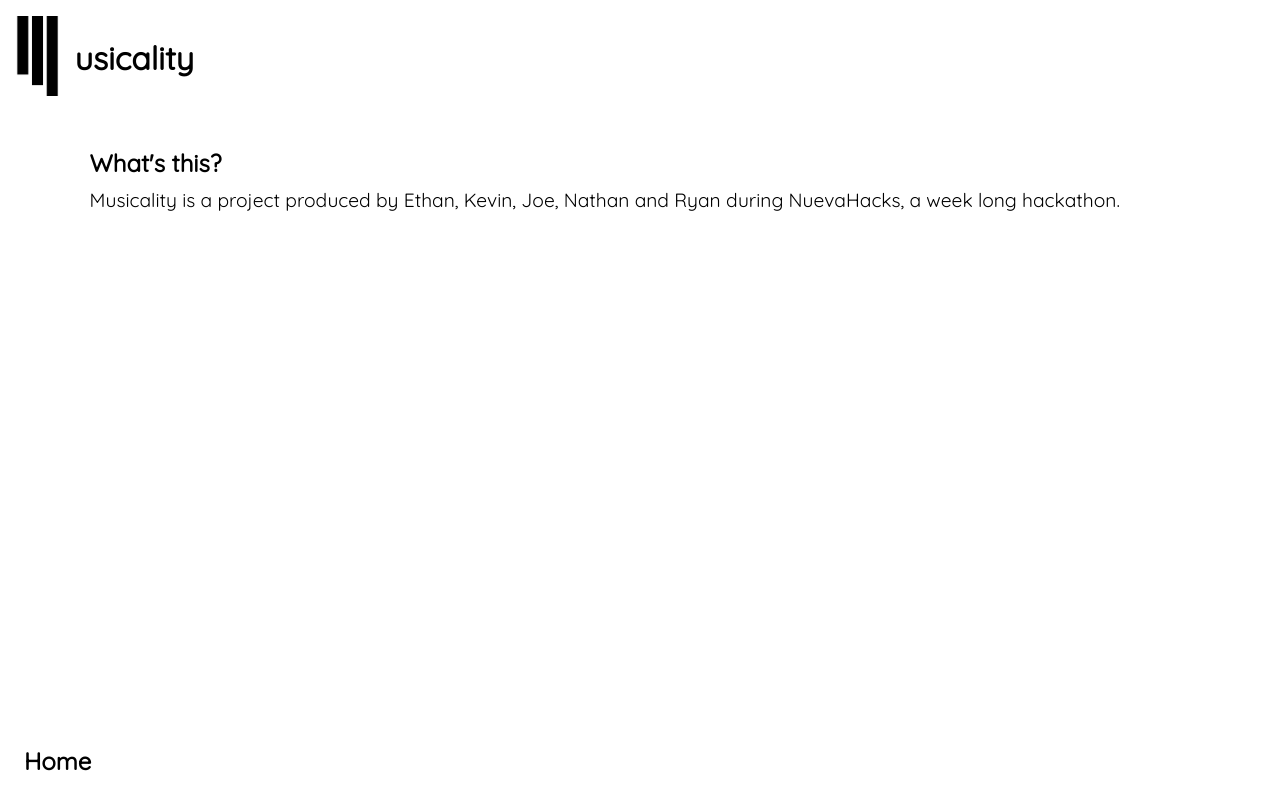
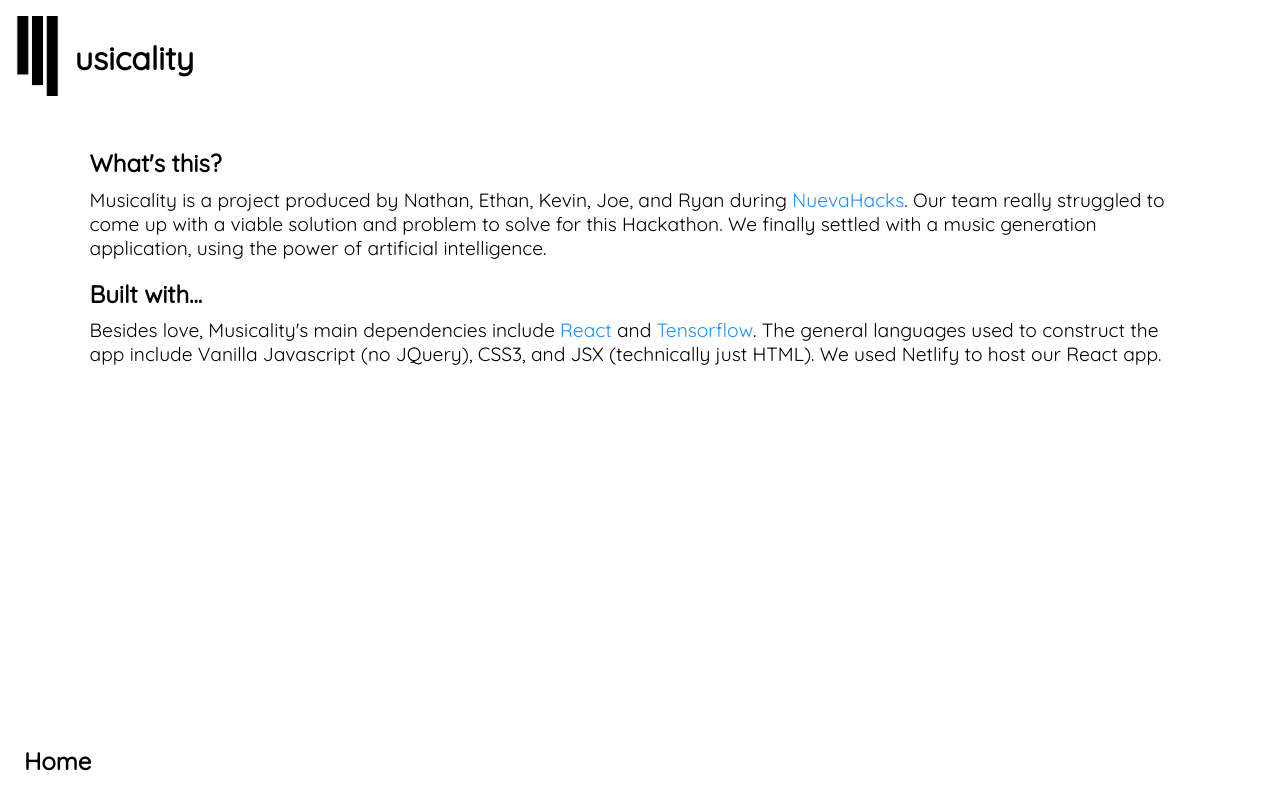
Before and after one commit to backentrancehacker/Musicality, a React (Create React App) app: page /about in a window 1280 px wide. Built offline with nearby package versions, Linux system fonts and the light colour scheme.

Commit message:
Editor + About page

```diff
--- a/src/components/About.js
+++ b/src/components/About.js
@@ -56,7 +56,9 @@ async function explode(x, y){
 function random(min, max) {
 	return Math.floor(Math.random() * (max + 1)) + min;
 }
-
+const Outside = (props) => {
+	return <a href={props.href} target="blank">{props.name}</a>
+}
 class About extends Component{
 	render(){
 		return (
@@ -70,7 +72,9 @@ class About extends Component{
 				</header>
 				<div className="content fadeIn">
 					<h2>What's this?</h2>
-					<p>Musicality is a project produced by Ethan, Kevin, Joe, Nathan and Ryan during NuevaHacks, a week long hackathon. </p>
+					<p>Musicality is a project produced by Nathan, Ethan, Kevin, Joe, and Ryan during <Outside name="NuevaHacks" href="https://www.nuevahacks.com" />. Our team really struggled to come up with a viable solution and problem to solve for this Hackathon. We finally settled with a music generation application, using the power of artificial intelligence.</p>
+					<h2>Built with...</h2>
+					<p>Besides love, Musicality's main dependencies include <Outside name="React" href="https://reactjs.org"/> and <Outside name="Tensorflow" href="https://www.tensorflow.org"/>. The general languages used to construct the app include Vanilla Javascript (no JQuery), CSS3, and JSX (technically just HTML). We used Netlify to host our React app. </p>
 				</div>
         	</main>
 			<Link to="/">
--- a/src/styles/About.css
+++ b/src/styles/About.css
@@ -68,10 +68,6 @@ main.about header{
         opacity: 1;
     }
 }
-a, a:visited{
-    color: dodgerblue;
-
-}
 h2.to-home{
     position: fixed;
     left: 1em;
@@ -86,3 +82,10 @@ h2.to-home{
 h2.to-home:hover{
 	text-decoration: underline;
 }
+a, a:visited{
+    color: dodgerblue;
+	text-decoration: none;
+}
+a:hover{
+	text-decoration: underline;
+}
```
Also changed, not shown: src/components/Editor.js (+14 -0 lines). Lines whose indentation alone changed are shown as unchanged.
